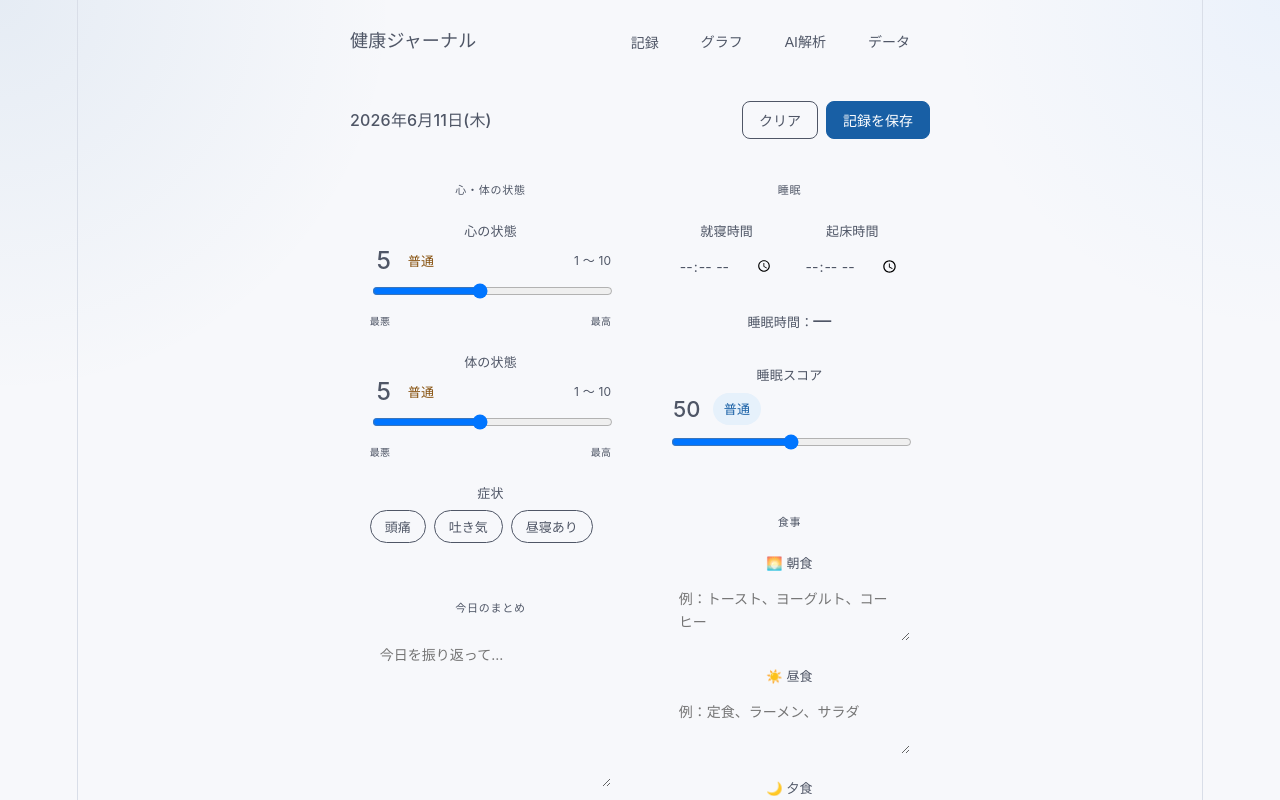
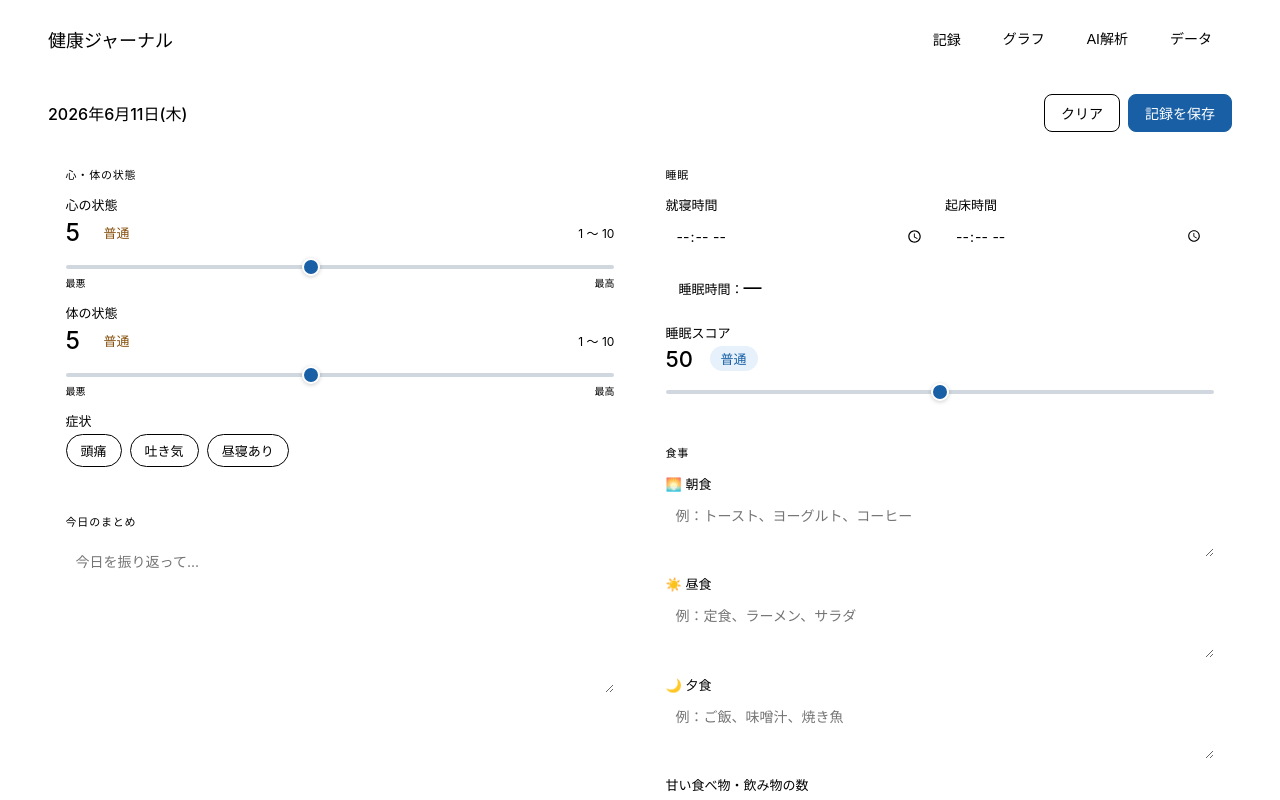
Before and after one commit to litalicot485kei/kibun_nikki_claude, a React (Vite) app: page / in a window 1280 px wide. Shown: the top 800 px of the page. Built offline with nearby package versions, Linux system fonts and the light colour scheme.

Commit message:
Add files via upload

```diff
--- a/src/App.jsx
+++ b/src/App.jsx
@@ -449,7 +449,7 @@ const GraphTab = ({ db, isMobile }) => {
   }
 
   return (
-    <div style={{ display: "grid", gridTemplateColumns: "180px 1fr", gap: "1rem", alignItems: "start" }}>
+    <div style={{ display: "grid", gridTemplateColumns: "200px 1fr", gap: "1rem", alignItems: "start" }}>
       <div>
         {chartTabsSidebar}
         <Card style={{ padding: "0.75rem" }}>
@@ -564,7 +564,7 @@ const AITab = ({ db, isMobile }) => {
   }
 
   return (
-    <div style={{ display: "grid", gridTemplateColumns: "220px 1fr", gap: "1rem", alignItems: "start" }}>
+    <div style={{ display: "grid", gridTemplateColumns: "240px 1fr", gap: "1rem", alignItems: "start" }}>
       <div>{keyCard}{presetCard}</div>
       {mainCard}
     </div>
@@ -670,7 +670,7 @@ const DataTab = ({ db, setDb, toast, isMobile }) => {
   }
 
   return (
-    <div style={{ display: "grid", gridTemplateColumns: "220px 1fr", gap: "1rem", alignItems: "start" }}>
+    <div style={{ display: "grid", gridTemplateColumns: "240px 1fr", gap: "1rem", alignItems: "start" }}>
       <div>{importCard}{exportCard}</div>
       {listCard}
     </div>
@@ -699,7 +699,7 @@ export default function App() {
   const { msg, vis, show } = useToast();
 
   return (
-    <div style={{ maxWidth: isMobile ? "100%" : 1600, margin: "0 auto", padding: isMobile ? "0.75rem 0.9rem 5rem" : "1.25rem 3rem 3rem" }}>
+    <div style={{ width: "100%", padding: isMobile ? "0.75rem 0.9rem 5rem" : "1.25rem 3rem 3rem" }}>
       {/* header */}
       <div style={{
         display: "flex", alignItems: "center", justifyContent: "space-between",
--- a/src/index.css
+++ b/src/index.css
@@ -1,154 +1,53 @@
-:root {
-  --text: #4f5666;
-  --text-h: #111827;
-  --bg: #f7f8fb;
-  --border: #d9dee8;
-  --code-bg: #eef2f8;
-  --accent: #185fa5;
-  --accent-bg: rgba(24, 95, 165, 0.1);
-  --accent-border: rgba(24, 95, 165, 0.35);
-  --social-bg: rgba(238, 242, 248, 0.75);
-  --input-bg: #ffffff;
-  --input-border: #cbd5e1;
-  --input-border-hover: #9fb3c8;
-  --input-shadow: rgba(15, 23, 42, 0.04);
-  --focus-ring: rgba(24, 95, 165, 0.18);
-  --shadow:
-    rgba(15, 23, 42, 0.08) 0 10px 15px -3px, rgba(15, 23, 42, 0.04) 0 4px 6px -2px;
-
-  --sans: Inter, 'Segoe UI', Roboto, 'Noto Sans JP', sans-serif;
-  --heading: Inter, 'Segoe UI', Roboto, 'Noto Sans JP', sans-serif;
-  --mono: ui-monospace, Consolas, monospace;
-
-  font: 18px/145% var(--sans);
-  letter-spacing: 0.18px;
-  color-scheme: light dark;
-  color: var(--text);
-  background: var(--bg);
-  font-synthesis: none;
-  text-rendering: optimizeLegibility;
-  -webkit-font-smoothing: antialiased;
-  -moz-osx-font-smoothing: grayscale;
-
-  @media (max-width: 1024px) {
-    font-size: 16px;
-  }
+*, *::before, *::after {
+  box-sizing: border-box;
+  margin: 0;
+  padding: 0;
 }
 
-@media (prefers-color-scheme: dark) {
-  :root {
-    --text: #a7b0bf;
-    --text-h: #f8fafc;
-    --bg: #111318;
-    --border: #2b313d;
-    --code-bg: #1b2029;
-    --accent: #60a5fa;
-    --accent-bg: rgba(96, 165, 250, 0.16);
-    --accent-border: rgba(96, 165, 250, 0.42);
-    --social-bg: rgba(31, 37, 48, 0.7);
-    --input-bg: #171b22;
-    --input-border: #343c4b;
-    --input-border-hover: #4a5568;
-    --input-shadow: rgba(0, 0, 0, 0.18);
-    --focus-ring: rgba(96, 165, 250, 0.18);
-    --shadow:
-      rgba(0, 0, 0, 0.4) 0 10px 15px -3px, rgba(0, 0, 0, 0.25) 0 4px 6px -2px;
-  }
-
-  #social .button-icon {
-    filter: invert(1) brightness(2);
-  }
+html, body, #root {
+  width: 100%;
+  min-height: 100vh;
+  /* 幅制限を一切かけない */
+  max-width: none;
 }
 
 body {
-  margin: 0;
-  background:
-    radial-gradient(circle at top left, rgba(24, 95, 165, 0.08), transparent 24%),
-    radial-gradient(circle at top right, rgba(96, 165, 250, 0.08), transparent 20%),
-    var(--bg);
-  color: var(--text);
+  font-family: -apple-system, BlinkMacSystemFont, "Segoe UI", "Hiragino Sans",
+    "Hiragino Kaku Gothic ProN", "Meiryo", sans-serif;
+  -webkit-font-smoothing: antialiased;
+  -moz-osx-font-smoothing: grayscale;
 }
 
-#root {
-  width: 1126px;
-  max-width: 100%;
-  margin: 0 auto;
-  text-align: center;
-  border-inline: 1px solid var(--border);
-  min-height: 100svh;
-  display: flex;
-  flex-direction: column;
-  box-sizing: border-box;
+/* range input の基本スタイル */
+input[type="range"] {
+  -webkit-appearance: none;
+  appearance: none;
+  height: 4px;
+  border-radius: 2px;
+  background: #d0d7de;
+  outline: none;
+  cursor: pointer;
+}
+input[type="range"]::-webkit-slider-thumb {
+  -webkit-appearance: none;
+  width: 18px;
+  height: 18px;
+  border-radius: 50%;
+  background: #185FA5;
+  cursor: pointer;
+  border: 2px solid #fff;
+  box-shadow: 0 1px 4px rgba(0,0,0,.2);
+}
+input[type="range"]::-moz-range-thumb {
+  width: 18px;
+  height: 18px;
+  border-radius: 50%;
+  background: #185FA5;
+  cursor: pointer;
+  border: 2px solid #fff;
+  box-shadow: 0 1px 4px rgba(0,0,0,.2);
 }
 
-h1,
-h2 {
-  font-family: var(--heading);
-  font-weight: 500;
-  color: var(--text-h);
+textarea, input {
+  font-family: inherit;
 }
-
-h1 {
-  font-size: 56px;
-  letter-spacing: -1.68px;
-  margin: 32px 0;
-  @media (max-width: 1024px) {
-    font-size: 36px;
-    margin: 20px 0;
-  }
-}
-h2 {
-  font-size: 24px;
-  line-height: 118%;
-  letter-spacing: -0.24px;
-  margin: 0 0 8px;
-  @media (max-width: 1024px) {
-    font-size: 20px;
-  }
-}
-p {
-  margin: 0;
-}
-
-code,
-.counter {
-  font-family: var(--mono);
-  display: inline-flex;
-  border-radius: 4px;
-  color: var(--text-h);
-}
-
-code {
-  font-size: 15px;
-  line-height: 135%;
-  padding: 4px 8px;
-  background: var(--code-bg);
-}
-
-.app-control {
-  border: 1px solid var(--input-border);
-  background: var(--input-bg);
-  box-shadow: 0 1px 2px var(--input-shadow);
-  transition: border-color 0.15s ease, box-shadow 0.15s ease, background-color 0.15s ease;
-}
-
-.app-control:hover {
-  border-color: var(--input-border-hover);
-}
-
-.app-control:focus-visible {
-  outline: none;
-  border-color: var(--accent);
-  box-shadow: 0 0 0 4px var(--focus-ring);
-}
-
-.app-control::placeholder {
-  color: var(--text);
-  opacity: 0.8;
-}
-
-.app-range {
-  width: 100%;
-  accent-color: var(--accent);
-  cursor: pointer;
-}
```
